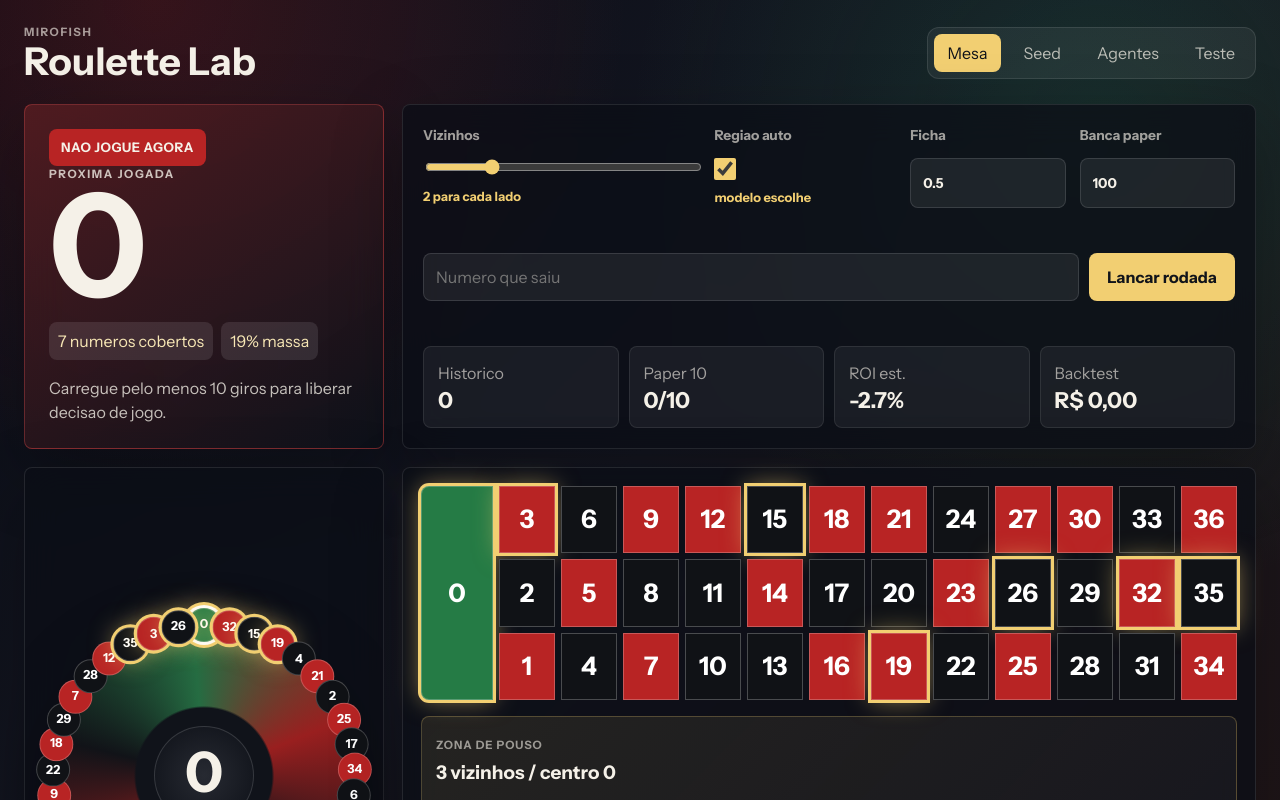
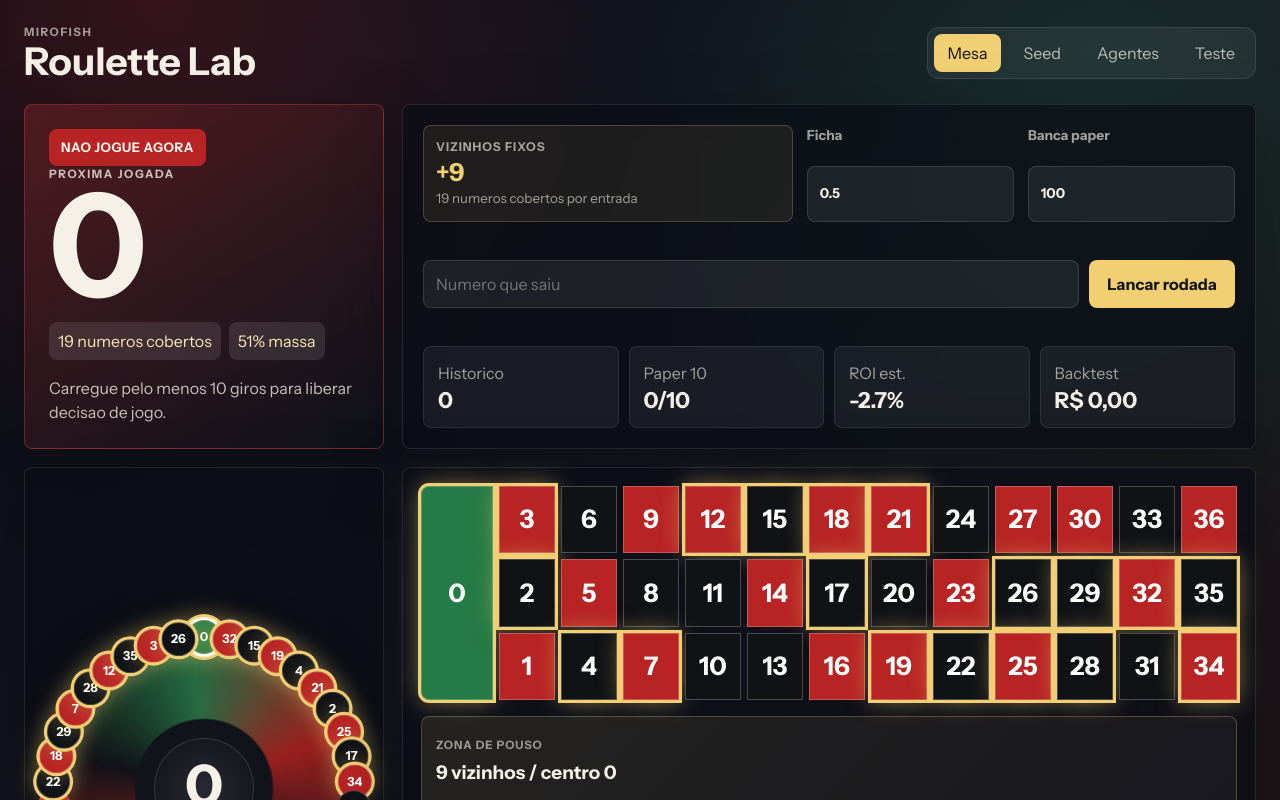
Before and after one commit to Drill23/mirofish-roulette-lab, a React (Vite) app: page / in a window 1280 px wide. Shown: the top 800 px of the page. Built offline with nearby package versions, Linux system fonts and the light colour scheme.

Commit message:
Lock roulette sectors to plus nine

```diff
--- a/src/App.css
+++ b/src/App.css
@@ -227,7 +227,7 @@ button {
 
 .field-row {
   display: grid;
-  grid-template-columns: 1.25fr 0.82fr 0.7fr 0.7fr;
+  grid-template-columns: 1.25fr 0.7fr 0.7fr;
   gap: 14px;
 }
 
@@ -242,6 +242,35 @@ label {
 label span {
   color: #f2cf72;
   font-size: 0.8rem;
+}
+
+.locked-field {
+  display: grid;
+  align-content: center;
+  gap: 4px;
+  min-height: 78px;
+  padding: 12px;
+  border: 1px solid rgba(242, 207, 114, 0.22);
+  border-radius: 8px;
+  background: rgba(242, 207, 114, 0.08);
+}
+
+.locked-field span {
+  color: rgba(245, 241, 232, 0.64);
+  font-size: 0.76rem;
+  font-weight: 900;
+  letter-spacing: 0.08em;
+  text-transform: uppercase;
+}
+
+.locked-field strong {
+  color: #f2cf72;
+  font-size: 1.55rem;
+  line-height: 1;
+}
+
+.locked-field small {
+  color: rgba(245, 241, 232, 0.62);
 }
 
 input,
@@ -266,13 +295,6 @@ input[type='number'] {
 }
 
 input[type='range'] {
-  accent-color: #f2cf72;
-}
-
-.toggle-field input {
-  width: 22px;
-  height: 22px;
-  margin: 5px 0 0;
   accent-color: #f2cf72;
 }
 
--- a/src/App.jsx
+++ b/src/App.jsx
@@ -18,6 +18,8 @@ const RED_NUMBERS = new Set([
 
 const NUMBER_COUNT = 37
 const UNIFORM_PROBABILITY = 1 / NUMBER_COUNT
+const FIXED_SPAN = 9
+const FIXED_COVERAGE = FIXED_SPAN * 2 + 1
 const STORAGE_KEY = 'mirofish-roulette-lab:v1'
 const SAMPLE_SEED_TEXT =
   'vermelho 47 preto 13 verde 1 pares 47 impares 13 1-18 46 19-36 14 duzias 30 34 32 colunas 31 34 31 ultimos 31 3 34 10 11 33 29 17 3 25 23'
@@ -99,8 +101,7 @@ const AGENTS = [
 
 const DEFAULT_STATE = {
   historyText: '',
-  span: 2,
-  autoRegion: true,
+  span: FIXED_SPAN,
   unit: 0.5,
   bankroll: 100,
   seedText: '',
@@ -127,19 +128,12 @@ function App() {
   )
   const seedDistribution = useMemo(() => buildSeedDistribution(seed), [seed])
   const population = useMemo(
-    () => buildPopulation(history, savedState.span, seedDistribution, savedState.autoRegion ?? true),
-    [history, savedState.span, seedDistribution, savedState.autoRegion],
+    () => buildPopulation(history, FIXED_SPAN, seedDistribution),
+    [history, seedDistribution],
   )
   const backtest = useMemo(
-    () =>
-      runBacktest(
-        history,
-        savedState.span,
-        savedState.unit,
-        seedDistribution,
-        savedState.autoRegion ?? true,
-      ),
-    [history, savedState.span, savedState.unit, seedDistribution, savedState.autoRegion],
+    () => runBacktest(history, FIXED_SPAN, savedState.unit, seedDistribution),
+    [history, savedState.unit, seedDistribution],
   )
   const wheelCells = useMemo(
     () => buildWheelCells(population.recommendation.covered),
@@ -178,7 +172,7 @@ function App() {
     const paperEntry = settlePaperRound({
       recommendation: population.recommendation,
       actual: parsed,
-      span: savedState.span,
+      span: FIXED_SPAN,
       unit: savedState.unit,
       historyLength: history.length,
     })
@@ -251,26 +245,11 @@ function App() {
           {lastOutcome && <OutcomeBanner entry={lastOutcome} />}
 
           <div className="field-row">
-            <label>
-              Vizinhos
-              <input
-                max="9"
-                min="0"
-                onChange={(event) => updateState({ span: Number(event.target.value) })}
-                type="range"
-                value={savedState.span}
-              />
-              <span>{savedState.span} para cada lado</span>
-            </label>
-            <label className="toggle-field">
-              Regiao auto
-              <input
-                checked={savedState.autoRegion ?? true}
-                onChange={(event) => updateState({ autoRegion: event.target.checked })}
-                type="checkbox"
-              />
-              <span>{savedState.autoRegion ?? true ? 'modelo escolhe' : 'slider manda'}</span>
-            </label>
+            <div className="locked-field">
+              <span>Vizinhos fixos</span>
+              <strong>+{FIXED_SPAN}</strong>
+              <small>{FIXED_COVERAGE} numeros cobertos por entrada</small>
+            </div>
             <label>
               Ficha
               <input
@@ -382,9 +361,10 @@ function App() {
                 <p>
                   Região {population.recommendation.landingNumbers.join(', ')}. Consenso{' '}
                   {formatPercent(population.recommendation.consensus)}. Lift regional{' '}
-                  {formatSignedPercent(population.recommendation.landingLift)}. Confiança{' '}
-                  {formatPercent(population.recommendation.confidence)}.{' '}
-                  {savedState.autoRegion ?? true ? 'Usando região automática.' : 'Usando slider manual.'}
+                  {formatSignedPercent(population.recommendation.landingLift)}. Nucleo{' '}
+                  {formatSignedPercent(population.recommendation.landingCoreLift)}. Memoria{' '}
+                  {formatSignedPercent(population.recommendation.landingMemoryLift)}. Confiança{' '}
+                  {formatPercent(population.recommendation.confidence)}. +{FIXED_SPAN} fixo.
                 </p>
               </div>
 
@@ -923,7 +903,7 @@ function buildSeedDistribution(seed) {
   return smoothOnWheel(scores, 0.35)
 }
 
-function buildPopulation(history, span, seedDistribution = null, autoRegion = true) {
+function buildPopulation(history, span = FIXED_SPAN, seedDistribution = null) {
   const scores = Object.fromEntries(AGENTS.map((agent) => [agent.id, 0]))
   const context = { seedDistribution }
 
@@ -963,10 +943,10 @@ function buildPopulation(history, span, seedDistribution = null, autoRegion = tr
     ),
   )
   const stabilized = normalize(combined.map((value) => value * 0.94 + UNIFORM_PROBABILITY * 0.06))
-  const landingCoverage = findLandingCoverage(stabilized, history)
-  const activeSpan = autoRegion ? landingCoverage.span : span
-  const center = autoRegion ? landingCoverage.center : findBestCenter(stabilized, span)
-  const covered = getCoveredNumbers(center, activeSpan)
+  const activeSpan = span
+  const landingCoverage = findLandingCoverage(stabilized, history, activeSpan)
+  const center = landingCoverage.center
+  const covered = landingCoverage.covered
   const mass = covered.reduce((sum, number) => sum + stabilized[number], 0)
   const baseline = covered.length / NUMBER_COUNT
   const breakEven = covered.length / 36
@@ -977,7 +957,9 @@ function buildPopulation(history, span, seedDistribution = null, autoRegion = tr
   const regionalQuality = clamp(
     Math.max(landingCoverage.lift, 0) * 0.45 +
       Math.max(landingCoverage.contrast, 0) * NUMBER_COUNT * 0.7 +
-      landingCoverage.fieldAgreement * 0.25,
+      landingCoverage.fieldAgreement * 0.22 +
+      Math.max(landingCoverage.coreLift, 0) * 0.24 +
+      Math.max(landingCoverage.memoryLift, 0) * 0.2,
     0,
     1,
   )
@@ -992,9 +974,10 @@ function buildPopulation(history, span, seedDistribution = null, autoRegion = tr
     roiEstimate * 0.5 +
     confidence * 0.3 +
     Math.max(landingCoverage.lift, 0) * 0.14 +
-    landingCoverage.fieldAgreement * 0.08
+    landingCoverage.fieldAgreement * 0.08 +
+    Math.max(landingCoverage.memoryLift, 0) * 0.09
   const mode =
-    history.length >= 10 && roiEstimate >= 0.025 && confidence >= 0.38 && playScore >= 0.17
+    history.length >= 10 && roiEstimate >= 0.018 && confidence >= 0.36 && playScore >= 0.16
       ? 'bet'
       : 'hold'
   const decision =
@@ -1010,10 +993,10 @@ function buildPopulation(history, span, seedDistribution = null, autoRegion = tr
 
   const message =
     mode === 'bet'
-      ? `Populacao inclinada para ${leader.name}. A regiao passou o corte binario.`
+      ? `Populacao inclinada para ${leader.name}. Setor +${activeSpan} passou o corte fixo.`
       : history.length < 10
         ? 'Carregue pelo menos 10 giros para liberar decisao de jogo.'
-        : 'Sinal regional abaixo do corte. Nao jogar agora.'
+        : `Setor +${activeSpan} abaixo do corte matematico. Nao jogar agora.`
 
   return {
     probabilities: stabilized,
@@ -1038,8 +1021,11 @@ function buildPopulation(history, span, seedDistribution = null, autoRegion = tr
       landingLift: landingCoverage.lift,
       landingContrast: landingCoverage.contrast,
       landingFieldAgreement: landingCoverage.fieldAgreement,
+      landingCoreLift: landingCoverage.coreLift,
+      landingMemoryLift: landingCoverage.memoryLift,
+      landingRimGap: landingCoverage.rimGap,
       activeSpan,
-      autoRegion,
+      fixedSpan: true,
       mass,
       mode,
       message,
@@ -1052,7 +1038,7 @@ function buildPopulation(history, span, seedDistribution = null, autoRegion = tr
   }
 }
 
-function runBacktest(history, span, unit, seedDistribution = null, autoRegion = true) {
+function runBacktest(history, span, unit, seedDistribution = null) {
   if (history.length < 12) {
     return {
       bets: 0,
@@ -1079,7 +1065,7 @@ function runBacktest(history, span, unit, seedDistribution = null, autoRegion =
   for (let index = 10; index < history.length; index += 1) {
     const prefix = history.slice(0, index)
     const actual = history[index]
-    const recommendation = buildPopulation(prefix, span, seedDistribution, autoRegion).recommendation
+    const recommendation = buildPopulation(prefix, span, seedDistribution).recommendation
     const shouldBet = recommendation.mode === 'bet'
     const covered = recommendation.covered
     const randomCenter = WHEEL_ORDER[index % WHEEL_ORDER.length]
@@ -1559,74 +1545,116 @@ function findSmartCoverage(probabilities) {
   return best
 }
 
-function findLandingCoverage(probabilities, history) {
+function findLandingCoverage(probabilities, history, fixedSpan = FIXED_SPAN) {
   const evidenceFactor = clamp(history.length / 80, 0.35, 1)
   const regionalField = buildRegionalField(history)
   let best = null
 
-  for (let span = 2; span <= 9; span += 1) {
   WHEEL_ORDER.forEach((center) => {
-      const covered = getCoveredNumbers(center, span)
-      const outerRing = getOuterRingNumbers(center, span, Math.min(span + 3, 12))
+    const covered = getCoveredNumbers(center, fixedSpan)
+    const coreSpan = Math.max(2, Math.floor(fixedSpan / 2))
+    const core = getCoveredNumbers(center, coreSpan)
+    const outerRing = getOuterRingNumbers(center, fixedSpan, Math.min(fixedSpan + 4, 18))
     const mass = covered.reduce((sum, number) => sum + probabilities[number], 0)
+    const coreMass = core.reduce((sum, number) => sum + probabilities[number], 0)
     const outerMass = outerRing.reduce((sum, number) => sum + probabilities[number], 0)
-      const fieldMass = covered.reduce(
-        (sum, number) => sum + regionalField.probabilities[number],
-        0,
-      )
+    const fieldMass = covered.reduce((sum, number) => sum + regionalField.probabilities[number], 0)
+    const memory = measureFixedSectorMemory(history, center, fixedSpan)
     const roiEstimate = estimateRoi(mass, covered.length)
-      const baselineGap = mass - covered.length / NUMBER_COUNT
+    const baseline = covered.length / NUMBER_COUNT
+    const coreBaseline = core.length / NUMBER_COUNT
+    const baselineGap = mass - baseline
     const breakEvenGap = mass - covered.length / 36
     const insideAverage = mass / covered.length
     const outsideAverage = outerRing.length ? outerMass / outerRing.length : UNIFORM_PROBABILITY
     const contrast = insideAverage - outsideAverage
-      const lift = insideAverage / UNIFORM_PROBABILITY - 1
-      const fieldAgreement = fieldMass / Math.max(covered.length / NUMBER_COUNT, 0.0001)
-      const compactBonus = 1 / Math.sqrt(covered.length)
-      const spanPenalty = Math.abs(span - 3) * 0.012
+    const lift = mass / baseline - 1
+    const coreLift = coreMass / coreBaseline - 1
+    const fieldAgreement = fieldMass / Math.max(baseline, 0.0001)
+    const rimGap = coreMass / core.length - (mass - coreMass) / Math.max(covered.length - core.length, 1)
+    const pressure =
+      Math.max(lift, 0) * 0.14 +
+      Math.max(coreLift, 0) * 0.17 +
+      Math.max(memory.lift, 0) * 0.18 +
+      Math.max(memory.shortLift, 0) * 0.1 +
+      Math.max(contrast, 0) * NUMBER_COUNT * 0.22 +
+      Math.max(rimGap, 0) * NUMBER_COUNT * 0.08 +
+      fieldAgreement * 0.08 +
+      regionalField.concentration * 0.08
     const score =
-        (roiEstimate * 0.5 +
-          baselineGap * 1.1 +
-          breakEvenGap * 1.9 +
-          Math.max(contrast, 0) * NUMBER_COUNT * 0.28 +
-          Math.max(lift, 0) * 0.06 +
-          fieldAgreement * 0.08 +
-          regionalField.concentration * 0.09 +
-          compactBonus * 0.06) *
-          evidenceFactor -
-        spanPenalty
+      (roiEstimate * 0.42 + baselineGap * 0.9 + breakEvenGap * 1.55 + pressure) * evidenceFactor
 
     if (!best || score > best.score) {
       best = {
         center,
-          span,
+        span: fixedSpan,
         covered,
         mass,
         roiEstimate,
         contrast,
         lift,
+        coreLift,
+        memoryLift: memory.lift,
+        memoryRate: memory.posteriorRate,
         fieldAgreement: clamp(fieldAgreement, 0, 1.8),
         projectedNumber: regionalField.projectedNumber,
+        rimGap,
         score,
       }
     }
   })
-  }
 
   return (
     best ?? {
       center: 0,
-      span: 2,
-      covered: getCoveredNumbers(0, 2),
-      mass: getCoveredNumbers(0, 2).reduce((sum, number) => sum + probabilities[number], 0),
+      span: fixedSpan,
+      covered: getCoveredNumbers(0, fixedSpan),
+      mass: getCoveredNumbers(0, fixedSpan).reduce((sum, number) => sum + probabilities[number], 0),
       roiEstimate: 0,
       contrast: 0,
       lift: 0,
+      coreLift: 0,
+      memoryLift: 0,
+      memoryRate: 0,
       fieldAgreement: 0,
       projectedNumber: regionalField.projectedNumber,
+      rimGap: 0,
       score: 0,
     }
   )
+}
+
+function measureFixedSectorMemory(history, center, span) {
+  const covered = new Set(getCoveredNumbers(center, span))
+  const baseline = covered.size / NUMBER_COUNT
+  const priorWeight = 18
+  let weightedHits = 0
+  let totalWeight = 0
+  let shortHits = 0
+  let shortTotal = 0
+
+  history.forEach((number, index) => {
+    const age = history.length - index - 1
+    const weight = Math.exp(-age / 30)
+    const isHit = covered.has(number) ? 1 : 0
+    weightedHits += isHit * weight
+    totalWeight += weight
+
+    if (age < 14) {
+      const shortWeight = Math.exp(-age / 7)
+      shortHits += isHit * shortWeight
+      shortTotal += shortWeight
+    }
+  })
+
+  const posteriorRate = (baseline * priorWeight + weightedHits) / (priorWeight + totalWeight)
+  const shortRate = shortTotal ? shortHits / shortTotal : baseline
+
+  return {
+    posteriorRate,
+    lift: posteriorRate / baseline - 1,
+    shortLift: shortRate / baseline - 1,
+  }
 }
 
 function calculateConsensus(agentRows, weights, covered) {
```
Lines whose indentation alone changed are shown as unchanged.
